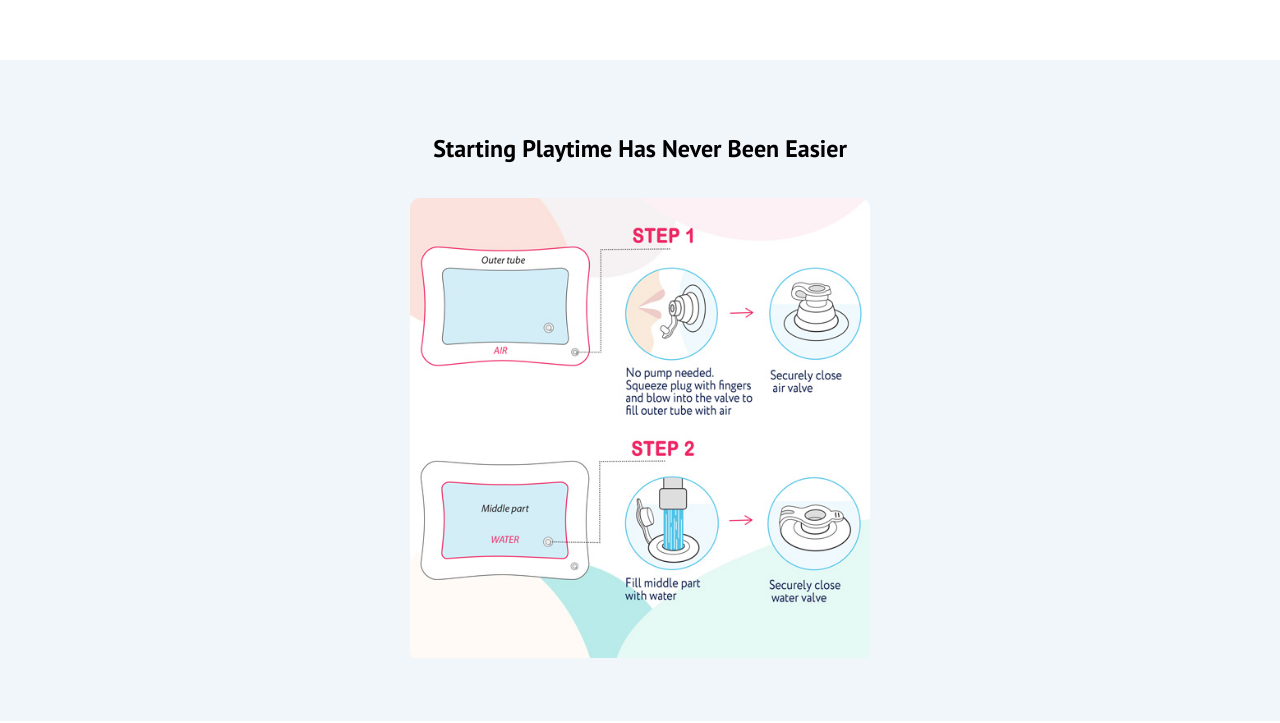
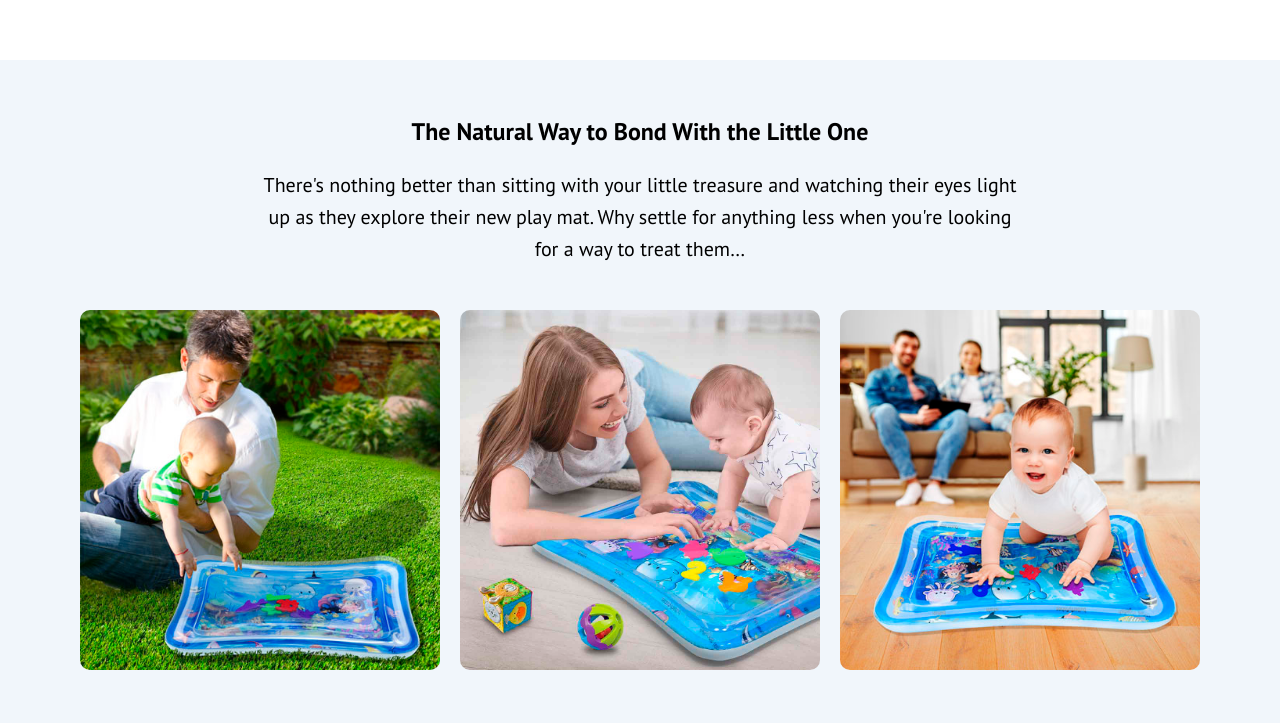
Before and after one commit to KeepGen/baby-playtime, a plain HTML site: page index.html in a window 1280 px wide. Shown: the part 1497-2220 px from the top of the page. Drawn offline with Linux system fonts and the light colour scheme.

Commit message:
create: added parents advantages section

```diff
--- a/index.html
+++ b/index.html
@@ -242,6 +242,41 @@
   </section>
 
 
+  <section class="parents">
+    <div class="container">
+      <div class="parents__wrapper">
+        <h2 class="parents__title">The Natural Way to Bond With the Little One</h2>
+
+        <div class="parents__description">
+          There's nothing better than sitting with your little treasure and watching their eyes light up as they explore
+          their new play mat. Why settle for anything less when you're looking for a way to treat them…
+        </div>
+        <!-- /.parents__description -->
+
+        <div class="parents__images">
+          <div class="parents__images_group">
+            <img src="img/parents1.png" alt="Father and his child" class="parents_images_item">
+          </div>
+          <!-- /.parents__images_group -->
+
+          <div class="parents__images_group">
+            <img src="img/parents2.png" alt="Mom plays with her child" class="parents_images_item">
+          </div>
+          <!-- /.parents__images_group -->
+
+          <div class="parents__images_group">
+            <img src="img/parents3.png" alt="Happy parents look on their baby" class="parents_images_item">
+          </div>
+          <!-- /.parents__images_group -->
+        </div>
+        <!-- /.parents__images -->
+      </div>
+      <!-- /.parents__wrapper -->
+    </div>
+    <!-- /.container -->
+  </section>
+
+
   <section class="setup">
     <div class="container">
       <div class="setup__wrapper">
--- /dev/null
+++ b/sass/blocks/_parents.sass
@@ -0,0 +1,35 @@
+.parents
+  background-color: $dark-bg
+  padding-top: 60px
+  padding-bottom: 45px
+  &__wrapper
+    display: flex
+    flex-direction: column
+    align-items: center
+    justify-content: space-between
+  &__title
+    font-size: 24px
+    line-height: 24px
+    font-weight: 700
+    margin-top: 0
+    margin-bottom: 25px
+  &__description
+    width: 65%
+    font-size: 20px
+    line-height: 32px
+    text-align: center
+    margin-bottom: 45px
+  &__images
+    width: 100%
+    display: flex
+    flex-direction: row
+    align-items: center
+    justify-content: space-evenly
+    &_group
+      width: 360px
+      height: 360px
+      border-radius: 10px
+      overflow: hidden
+    &_item
+      width: 100%
+      height: 100%
--- a/sass/style.sass
+++ b/sass/style.sass
@@ -11,6 +11,8 @@
 @import 'blocks/hero'
 // Styles for Advantages - Baby
 @import 'blocks/baby'
+// Styles for Advantages - Parents
+@import 'blocks/parents'
 // Styles for How to set up
 @import 'blocks/setup'
 // Styles for footer
```
Also changed, not shown: css/style.css, img/parents1.png (added), img/parents2.png (added), img/parents3.png (added), 1 other file.
